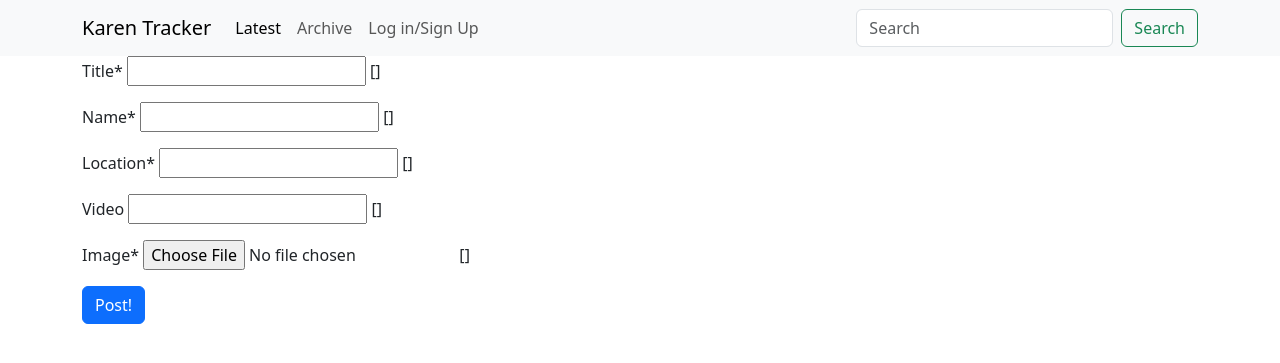
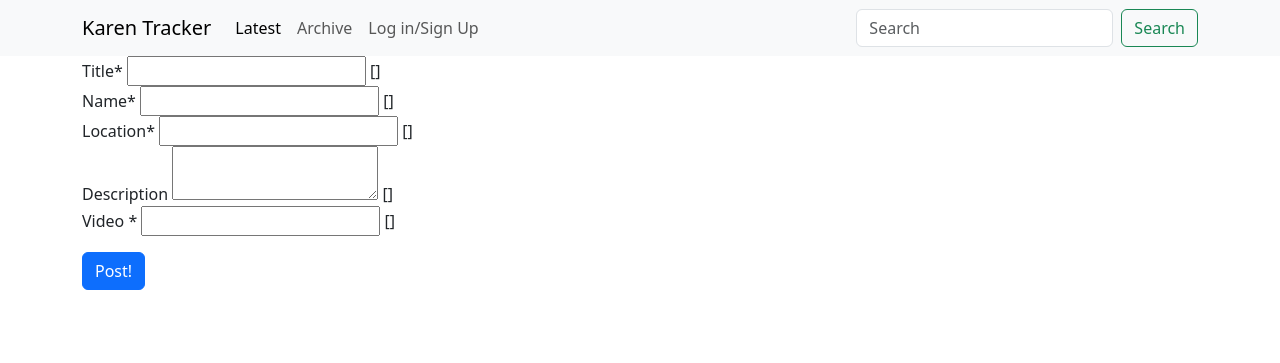
Before and after one commit to red-shift/salty_karen, a Django app: template templates/app_karen/forms/post-create.html in a window 1280 px wide. Shown: the top 363 px of the page. Run offline with Django 3.2, Linux system fonts and the light colour scheme; the template is opened without the code that fills it, so the values that code supplies are empty, except form fields; tables that the repository leaves empty hold one stand-in row (values such as "Sample post"); form fields are guessed from the names that the template uses; some libraries are stand-ins or nearby versions.

Commit message:
added description field, set video field as required

```diff
--- a/app_karen/forms.py
+++ b/app_karen/forms.py
@@ -7,12 +7,12 @@
     title = forms.CharField(widget=forms.TextInput(attrs={'class': 'form-control'}))
     name = forms.CharField(widget=forms.TextInput(attrs={'class': 'form-control'}))
     location = forms.CharField(widget=forms.TextInput(attrs={'class': 'form-control'}))
-    video = forms.FileField(widget=forms.FileInput(attrs={'class': 'form-control'}), required=False)
-    image = forms.ImageField(widget=forms.FileInput(attrs={'class': 'form-control'}))
+    video = forms.FileField(widget=forms.FileInput(), required=True)
+    description = forms.CharField(widget=forms.Textarea(attrs={'class': 'form-control'}), required=False)
 
     class Meta:
         model = KarenPost
-        fields = ['title', 'name', 'location', 'video', 'image']
+        fields = ['title', 'name', 'location', 'video', 'description']
 
 
 class UpdateCommentForm(forms.ModelForm):
--- a/templates/app_karen/forms/post-create.html
+++ b/templates/app_karen/forms/post-create.html
@@ -7,34 +7,37 @@
 {% block content %}
 <div class="container">
     <form class="row g-3" method="post" enctype="multipart/form-data">{% csrf_token %}
-        <div class="col-12">
+        <div class="col-6">
+            <div>
                 {{ form.title.label }}*
                 {{ form.title }}
                 {{ form.title.errors }}
             </div>
 
-        <div class="col-12">
+            <div>
                 {{ form.name.label }}*
                 {{ form.name }}
                 {{ form.name.errors }}
             </div>
 
-        <div class="col-12">
+            <div>
                 {{ form.location.label }}*
                 {{ form.location }}
                 {{ form.location.errors }}
             </div>
 
-        <div class="col-12">
-            {{ form.video.label }}
+            <div>
+                {{ form.description.label }}
+                {{ form.description }}
+                {{ form.description.errors }}
+            </div>
+
+            <div>
+                {{ form.video.label }} *
                 {{ form.video }}
                 {{ form.video.errors }}
             </div>
 
-        <div class="col-12">
-            {{ form.image.label }}*
-            {{ form.image }}
-            {{ form.image.errors }}
         </div>
 
         <div class="col-12">
```
Lines whose indentation alone changed are shown as unchanged.
